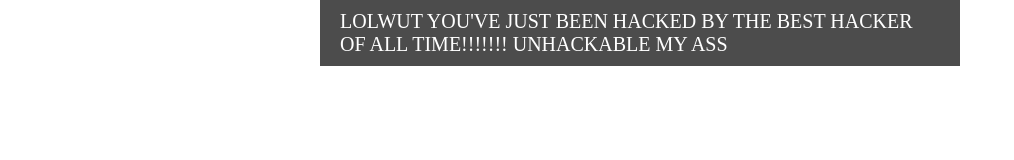
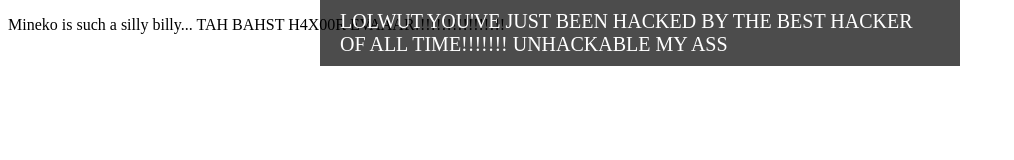
Before and after one commit to topsecretinspector/topsecretinspector.github.io, a plain HTML site: page index.html in a window 1280 px wide. Shown: the whole page, without its empty margins (0-1014 px from the left). Drawn offline with Linux system fonts and the light colour scheme.

Commit message:
Update index.html

```diff
--- a/index.html
+++ b/index.html
@@ -3,7 +3,7 @@
 <head>
   <meta charset="UTF-8" />
   <meta name="viewport" content="width=device-width, initial-scale=1.0" />
-  <title>jerry NSFW site</title>
+  <title>We'll bang Okay?</title>
   <style>
     .top-center-text {
       position: fixed;
@@ -22,3 +22,4 @@
   <div class="top-center-text">LOLWUT YOU'VE JUST BEEN HACKED BY THE BEST HACKER OF ALL TIME!!!!!!! UNHACKABLE MY ASS</div>
 </body>
 </html>
+<p>Mineko is such a silly billy... TAH BAHST H4X00R EVAAAR!!!!!!!!!!!!!!!!!</p>
```
